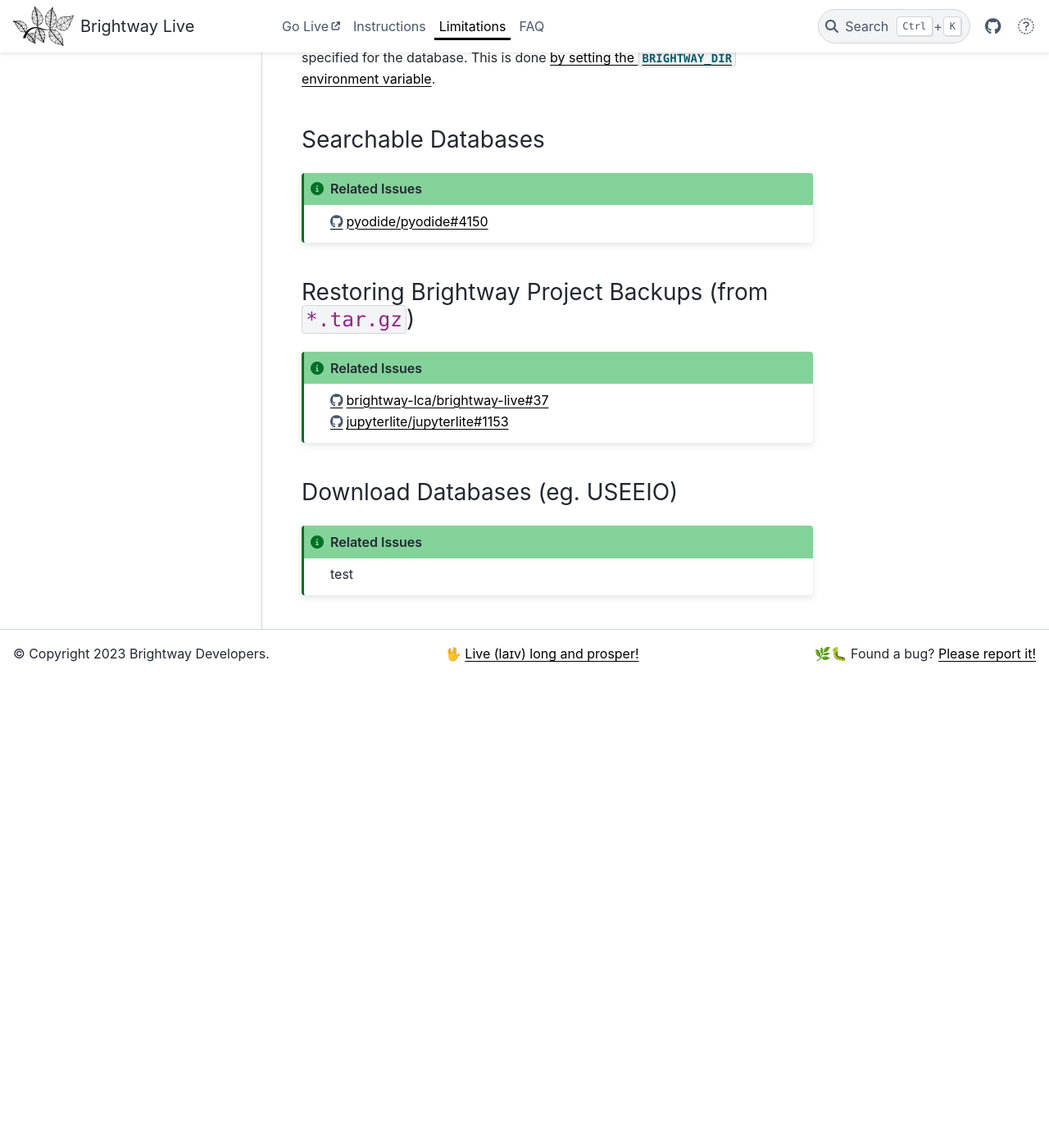
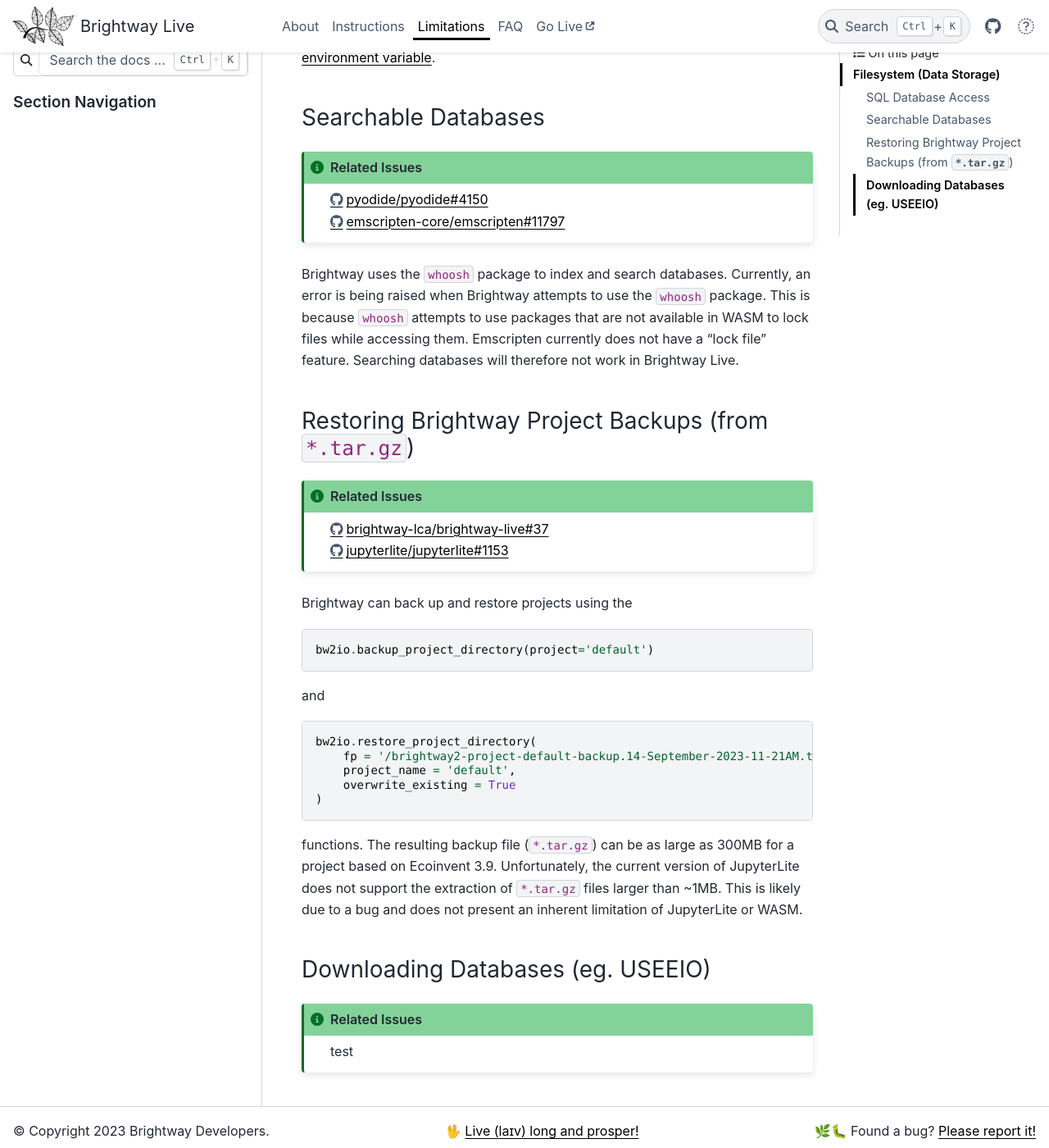
Before and after one commit to brightway-lca/brightway-live, a Sphinx documentation site: the page built from docs/content/limitations.md, in a window 1280 px wide and 1400 px high, scrolled down 1283 px. Shown: the whole window at 82% size. Built offline with Sphinx 7.4.7 and the PyData theme 0.15.4, drawn with Linux system fonts in a browser that asks for light colours; nearby versions of some CDN libraries; before the commit the page ends 2110 px from its top, so only the background shows below that; some of the changed text lies outside the part shown.

Commit message:
updated content pages

````diff
--- a/docs/conf.py
+++ b/docs/conf.py
@@ -39,7 +39,7 @@
     # copy button on code blocks
     "sphinx_copybutton",
     # wasm
-    "jupyterlite_sphinx",
+    #"jupyterlite_sphinx",
 ]
 
 root_doc = 'index'
--- a/docs/content/limitations.md
+++ b/docs/content/limitations.md
@@ -1,8 +1,7 @@
 # Limitations
 
 :::{note}
-_Almost_ all Python functionality is available in Brightway Live. However, there are some limitations. \
-If you find that something is not working as expected, [please report it here](https://github.com/brightway-lca/brightway-live/discussions/new?category=report-limitation).
+_Almost_ all Python functionality is available in Brightway Live. However, there are some limitations. If you find that something is not working as expected, [please report it here](https://github.com/brightway-lca/brightway-live/discussions/new?category=report-limitation).
 :::
 
 ## Filesystem (Data Storage)
@@ -50,8 +49,11 @@
 
 ```{admonition} Related Issues
 :class: note
-https://github.com/pyodide/pyodide/discussions/4150
+https://github.com/pyodide/pyodide/discussions/4150 \
+https://github.com/emscripten-core/emscripten/issues/11797
 ```
+
+Brightway uses the `whoosh` package to index and search databases. Currently, an error is being raised when Brightway attempts to use the `whoosh` package. This is because `whoosh` attempts to use packages that are not available in WASM to lock files while accessing them. Emscripten currently does not have a "lock file" feature. Searching databases will therefore not work in Brightway Live.
 
 ### Restoring Brightway Project Backups (from `*.tar.gz`)
 
@@ -61,7 +63,25 @@
 https://github.com/jupyterlite/jupyterlite/issues/1153
 ```
 
-### Download Databases (eg. USEEIO)
+Brightway can back up and restore projects using the
+
+```python
+bw2io.backup_project_directory(project='default')
+```
+
+and
+
+```python
+bw2io.restore_project_directory(
+    fp = '/brightway2-project-default-backup.14-September-2023-11-21AM.tar.gz',
+    project_name = 'default',
+    overwrite_existing = True
+)
+```
+
+functions. The resulting backup file (`*.tar.gz`) can be as large as 300MB for a project based on Ecoinvent 3.9. Unfortunately, the current version of JupyterLite does not support the extraction of `*.tar.gz` files larger than ~1MB. This is likely due to a bug and does not present an inherent limitation of JupyterLite or WASM.
+
+### Downloading Databases (eg. USEEIO)
 
 ```{admonition} Related Issues
 :class: note
````
Also changed, not shown: docs/content/about.md (added, +15 -0 lines), docs/content/instructions.md (+5 -4 lines), docs/index.md (+33 -23 lines), docs/content/_images/screenshot.png (added).
